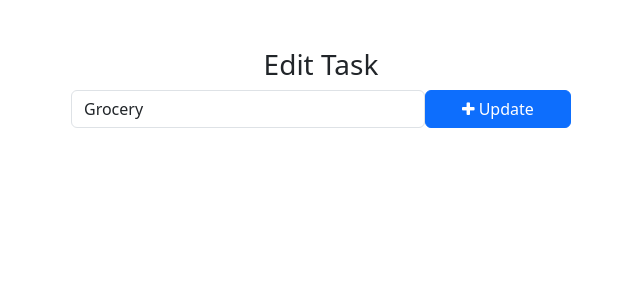
After one commit to mdzahidsa/TodoApp, a Django app: page /todo/edit/3/ in a window 1280 px wide. The commit adds this page. Shown: the top 300 px of the page, without its empty margins (319-959 px from the left). Run offline with Django 4.2, Linux system fonts and the light colour scheme; data comes from the database, SQL or seed files in the repository; both versions use the stored data as it was after the commit.

Commit message:
Updated Todo

```diff
--- /dev/null
+++ b/templates/edit_task.html
@@ -0,0 +1,27 @@
+<!DOCTYPE html>
+<html lang="en">
+<head>
+    <meta charset="UTF-8">
+    <meta name="viewport" content="width=device-width, initial-scale=1.0">
+    <title>Edit Task - ToDo App</title>
+    <link href="https://cdn.jsdelivr.net/npm/bootstrap@5.3.0-alpha1/dist/css/bootstrap.min.css" rel="stylesheet" integrity="sha384-GLhlTQ8iRABdZLl6O3oVMWSktQOp6b7In1Zl3/Jr59b6EGGoI1aFkw7cmDA6j6gD" crossorigin="anonymous">
+    <script src="https://cdn.jsdelivr.net/npm/bootstrap@5.3.0-alpha1/dist/js/bootstrap.bundle.min.js" integrity="sha384-w76AqPfDkMBDXo30jS1Sgez6pr3x5MlQ1ZAGC+nuZB+EYdgRZgiwxhTBTkF7CXvN" crossorigin="anonymous"></script>
+    <!-- Font Awesome Icons -->
+    <link rel="stylesheet" href="https://cdnjs.cloudflare.com/ajax/libs/font-awesome/4.7.0/css/font-awesome.min.css">
+
+</head>
+<body>
+    <div class="container">
+        <h3 class="pt-5 pd-5 text-center">Edit Task</h3>
+        <form action="{% url 'edit_task' get_task.pk %}" method="POST" style="width:500px;margin:auto">
+            {% csrf_token %}
+            <div class="form-group">
+                <span style="display: flex;">
+                    <input type="text" name="task" class="form-control" placeholder="Add a task" value="{{ get_task.task }}">
+                    <button type="submit" class="btn btn-primary" style="width: 200px;"><i class="fa fa-plus"></i> Update</button>
+                </span>
+            </div>
+         </form>
+    </div>
+</body>
+</html>
--- a/todo/urls.py
+++ b/todo/urls.py
@@ -2,5 +2,10 @@ from django.urls import path
 from . import views
 
 urlpatterns = [
-    path('addTask/',views.addTask, name='addTask')
+    path('addTask/',views.addTask, name='addTask'),
+    path('mark_as_done/<int:pk>/',views.mark_as_done, name='mark_as_done'),
+    path('mark_as_undone/<int:pk>/',views.mark_as_undone, name='mark_as_undone'),
+    path('edit/<int:pk>/',views.edit_task, name='edit_task'),
+    path('delete/<int:pk>/',views.delete_task, name='delete_task')
+
 ]
--- a/todo/views.py
+++ b/todo/views.py
@@ -1,4 +1,4 @@
-from django.shortcuts import render,redirect
+from django.shortcuts import get_object_or_404, render,redirect
 from django.http import HttpResponse
 from . models import Task
 
@@ -7,3 +7,34 @@ def addTask(request):
     task = request.POST['task']
     Task.objects.create(task=task)
     return redirect('home')
+
+def mark_as_done(request, pk):
+    task = get_object_or_404(Task, pk=pk)
+    task.is_completed = True
+    task.save()
+    return redirect('home')
+
+def mark_as_undone(request, pk):
+    task = get_object_or_404(Task, pk=pk)
+    task.is_completed = False
+    task.save()
+    return redirect('home')
+
+def edit_task(request, pk):
+    get_task = get_object_or_404(Task, pk=pk)
+    if request.method == "POST":
+        new_task = request.POST['task']
+        get_task.task = new_task
+        get_task.save()
+        return redirect('home')
+
+    else:
+        context = {
+            'get_task':get_task,
+        }
+    return render(request, 'edit_task.html', context)
+
+def delete_task(request, pk):
+    task = get_object_or_404(Task, pk=pk)
+    task.delete()
+    return redirect('home')
--- a/todo_main/views.py
+++ b/todo_main/views.py
@@ -3,7 +3,11 @@ from todo.models import Task
 
 def home(request):
     tasks = Task.objects.filter(is_completed=False).order_by('-updated_at')
+
+    completed_tasks = Task.objects.filter(is_completed=True)
+
     context = {
         'tasks123' : tasks,
+        'completedtasks':completed_tasks,
     }
     return render(request,'home.html', context)
```
Also changed, not shown: templates/home.html (+11 -5 lines), db.sqlite3.
